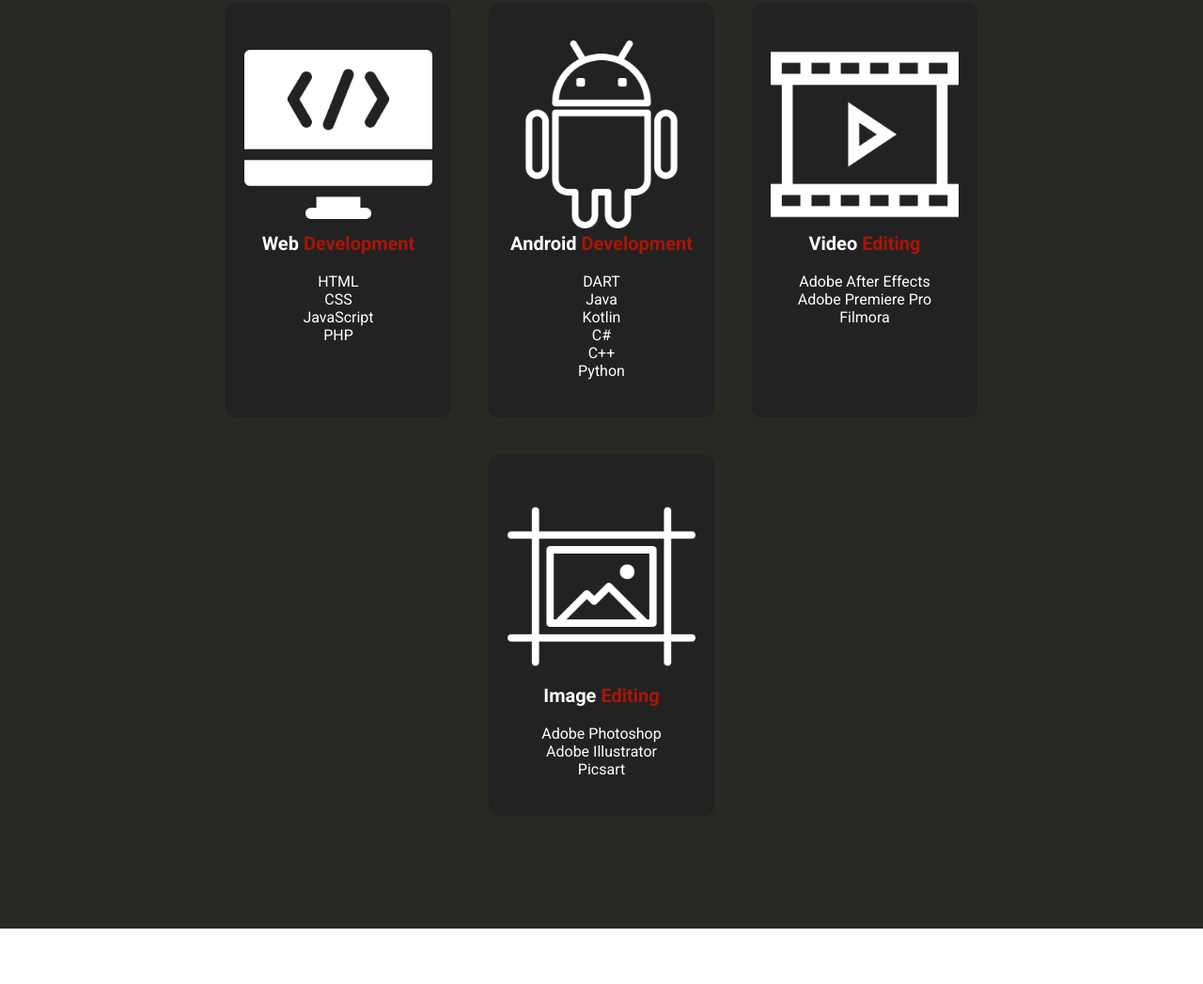
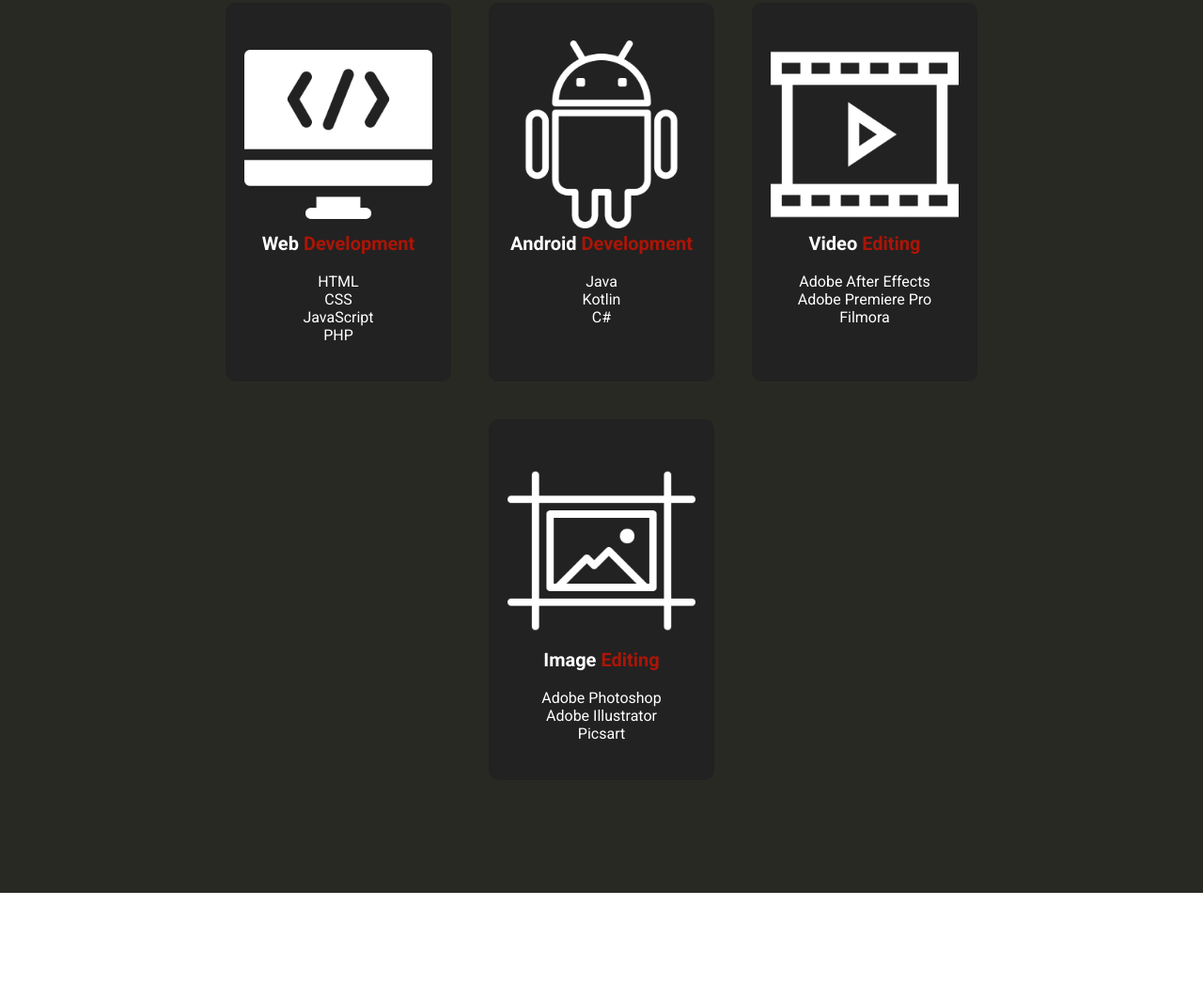
Before and after one commit to JomarinDeTe/JomarinDeTe.github.io, a plain HTML site: page index.html in a window 1280 px wide. Shown: the part 1685-2732 px from the top of the page at 94% size. Drawn offline with nearby package versions, Linux system fonts and the light colour scheme; a web font is replaced by a local one.

Commit message:
Update index.html

```diff
--- a/index.html
+++ b/index.html
@@ -71,7 +71,7 @@
  		<div class="servicesBx">
  			<img src="images/img3.png">
  			<h2>Android <span>Development<span></h2><br>
- 			<p>DART<br>Java<br>Kotlin<br>C#<br>C++<br>Python</p>
+ 			<p>Java<br>Kotlin<br>C#</p>
  		</div>
  		<div class="servicesBx">
  			<img src="images/img2.png">
```
